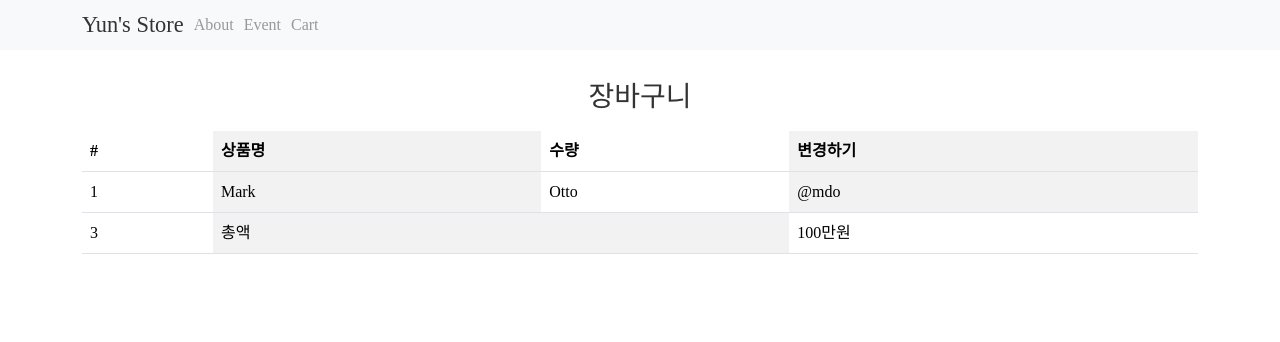
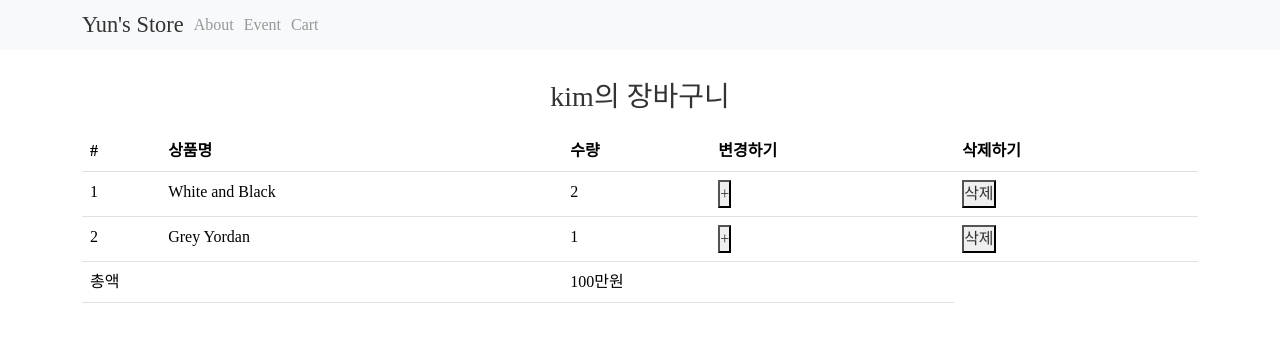
Before and after one commit to oi-un/React.js_02, a React (Create React App) app: page /cart in a window 1280 px wide. Shown: the top 342 px of the page. Built offline with nearby package versions, Linux system fonts and the light colour scheme; a web font is replaced by a local one.

Commit message:
장바구니Cart.js 구현

```diff
--- a/src/App.js
+++ b/src/App.js
@@ -1,9 +1,8 @@
 import './App.css';
 import {Button, Container, Nav, Navbar, Row, Col} from 'react-bootstrap';
-import bg from './bg.png';
-import { createContext, useEffect, useState } from 'react';
+import { useState } from 'react';
 import data from './data.js';
-import {Routes, Route, Link, useNavigate, Outlet} from 'react-router-dom';
+import { Routes, Route, Link, useNavigate } from 'react-router-dom';
 import Detail from './routes/Detail.js';
 import Item from './components/Item.js';
 import About from './routes/About.js';
--- a/src/routes/Cart.js
+++ b/src/routes/Cart.js
@@ -1,37 +1,46 @@
-import { useState } from "react";
 import { Container, Table  } from "react-bootstrap";
+import { useDispatch, useSelector } from "react-redux";
+import { addCount, removeItem } from "../store";
 
 export default function Cart() {
 
-  ;
+  let {cart, user} = useSelector((state)=> state);
+  let dispatch = useDispatch();
 
   return(<>
     <Container>
     <div className='page-title'>
-      <h3>장바구니</h3>
+      <h3>{user.name}의 장바구니</h3>
     </div>
 
-    <Table striped="columns">
+    <Table>
       <thead>
         <tr>
           <th>#</th>
           <th>상품명</th>
           <th>수량</th>
           <th>변경하기</th>
+          <th>삭제하기</th>
         </tr>
       </thead>
       <tbody>
+        {cart.map((item, i)=>{
+          return(
+            <tr key={item.id}>
+              <td>{i + 1}</td>
+              <td>{item.name}</td>
+              <td>{item.count}</td>
+              <td><button onClick={()=>{
+                dispatch(addCount(item.id))
+              }}>+</button></td>
+              <td><button onClick={()=>{dispatch(removeItem(item))}}
+              >삭제</button></td>
+            </tr>
+          )
+        })}
         <tr>
-          <td>1</td>
-          <td>Mark</td>
-          <td>Otto</td>
-          <td>@mdo</td>
-        </tr>
-
-        <tr>
-          <td>3</td>
           <td colSpan={2}>총액</td>
-          <td>100만원</td>
+          <td colSpan={2}>100만원</td>
         </tr>
       </tbody>
     </Table>
--- a/src/routes/Detail.js
+++ b/src/routes/Detail.js
@@ -2,12 +2,15 @@ import {Button, Container, Nav, Navbar, Row, Col, Fade} from 'react-bootstrap';
 import { useParams } from 'react-router-dom';
 import styled from 'styled-components';
 import { useEffect, useState } from 'react';
+import { useDispatch } from 'react-redux';
+import { addCart } from '../store';
 
 function Detail(props){
   let {id} = useParams();
   let newId = parseInt(id);
   let [tab, setTab] = useState(0);
   let [fade, setFade] = useState('');
+  let dispatch = useDispatch();
 
   let data = props.data.find(function(item){
     return item.id == id;
@@ -66,16 +69,16 @@ function Detail(props){
           </div>
           <div className='button'>
             <Button variant="danger">구매하기</Button>
-            <Button variant="warning">장바구니</Button>
+            <Button variant="warning" onClick={()=>{dispatch(addCart(data))}}>장바구니</Button>
           </div>
         </Col>
       </Row>
 
       <div className='tab-container'>
         <ul className='tab-menu'>
-          <li className={tab==0 ? 'active':null} onClick={()=>{setTab(0)}}><a>menu 1</a></li>
-          <li className={tab==1 ? 'active':null} onClick={()=>{setTab(1)}}><a>menu 2</a></li>
-          <li className={tab==2 ? 'active':null} onClick={()=>{setTab(2)}}><a>menu 3</a></li>
+          <li className={tab==0 && 'active'} onClick={()=>{setTab(0)}}><a>menu 1</a></li>
+          <li className={tab==1 && 'active'} onClick={()=>{setTab(1)}}><a>menu 2</a></li>
+          <li className={tab==2 && 'active'} onClick={()=>{setTab(2)}}><a>menu 3</a></li>
         </ul>
           <TabContent tab={tab}></TabContent>
       </div>
--- a/src/store.js
+++ b/src/store.js
@@ -1,7 +1,51 @@
-import { configureStore } from "@reduxjs/toolkit";
+import { configureStore, createSlice } from "@reduxjs/toolkit";
+import user from './store/userSlice.js'
+
+let stock = createSlice({
+  name: 'stock',
+  initialState: [10, 11, 12]
+})
+
+let cart = createSlice({
+  name: 'cart',
+  initialState: [
+    {id : 0, name : 'White and Black', count : 2},
+    {id : 2, name : 'Grey Yordan', count : 1}
+  ],
+  reducers: {
+    addCount(state, actions){// 장바구니 내 count 증가
+      // state.map((item) => {
+      //   if(item.id === actions.payload){
+      //     item.count += 1;
+      //   }
+      // })
+
+      let item = state.findIndex((item) => {return item.id == actions.payload})
+      state[item].count++;
+    },
+    addCart(state, actions){ // detail에서 장바구니 추가
+      let item = actions.payload;
+      console.log(item.id);
+      let sameItem = state.findIndex((a)=>{return a.id == item.id})
+      if(sameItem == -1){
+        let newItem = {id : item.id, name : item.title, count : 1}
+        state.push(newItem);
+      }else{
+        state[sameItem].count++;
+      }
+    },
+    removeItem(state, actions){ // 장바구니 항목 삭제
+      let sameItem = state.findIndex((item)=>{return item.id == actions.payload.id});
+      state.splice(sameItem, 1);
+    }
+  }
+})
+export let {addCount, addCart, removeItem} = cart.actions;
 
 export default configureStore({
   reducer: {
-
+    user: user.reducer,
+    stock: stock.reducer,
+    cart: cart.reducer
   }
 })
--- /dev/null
+++ b/src/store/userSlice.js
@@ -0,0 +1,8 @@
+import { createSlice } from "@reduxjs/toolkit";
+
+let user = createSlice({
+  name: 'user',
+  initialState: {name: 'kim', age: 20}
+})
+
+export default user;
```
